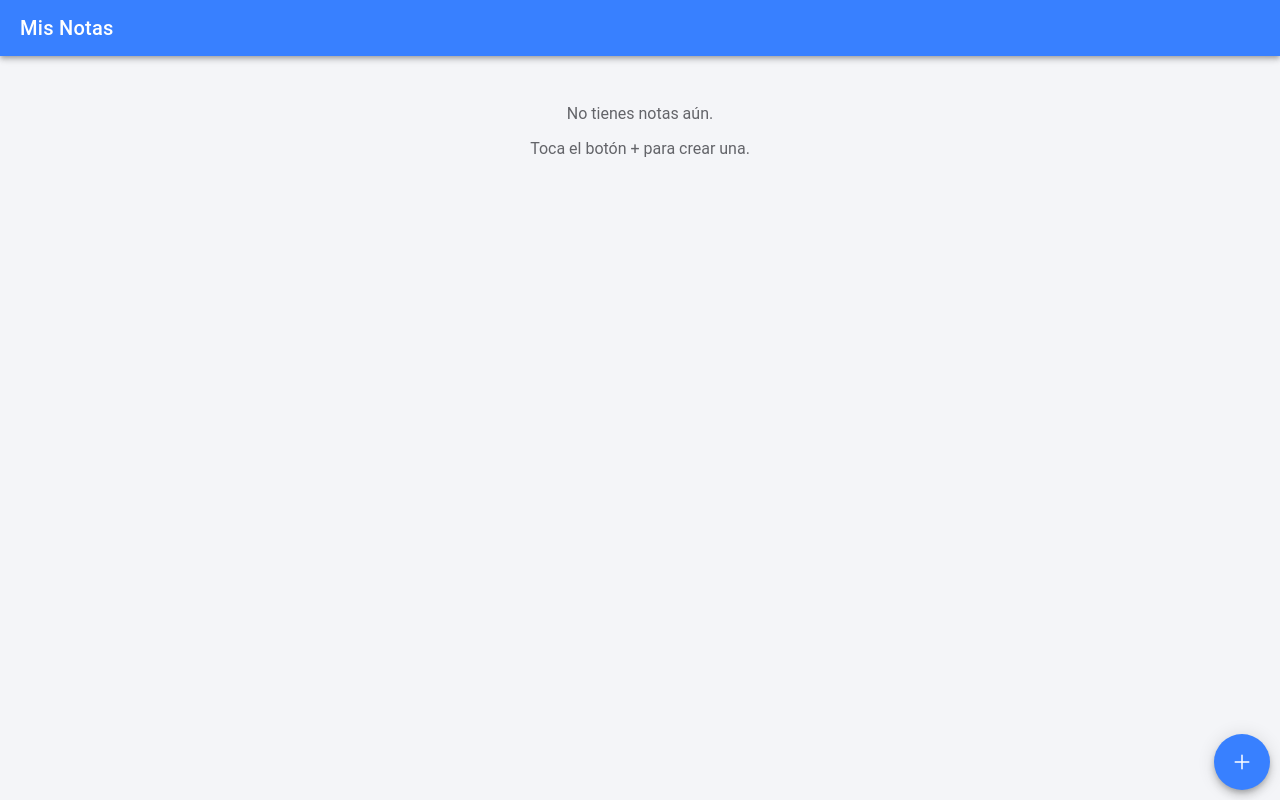
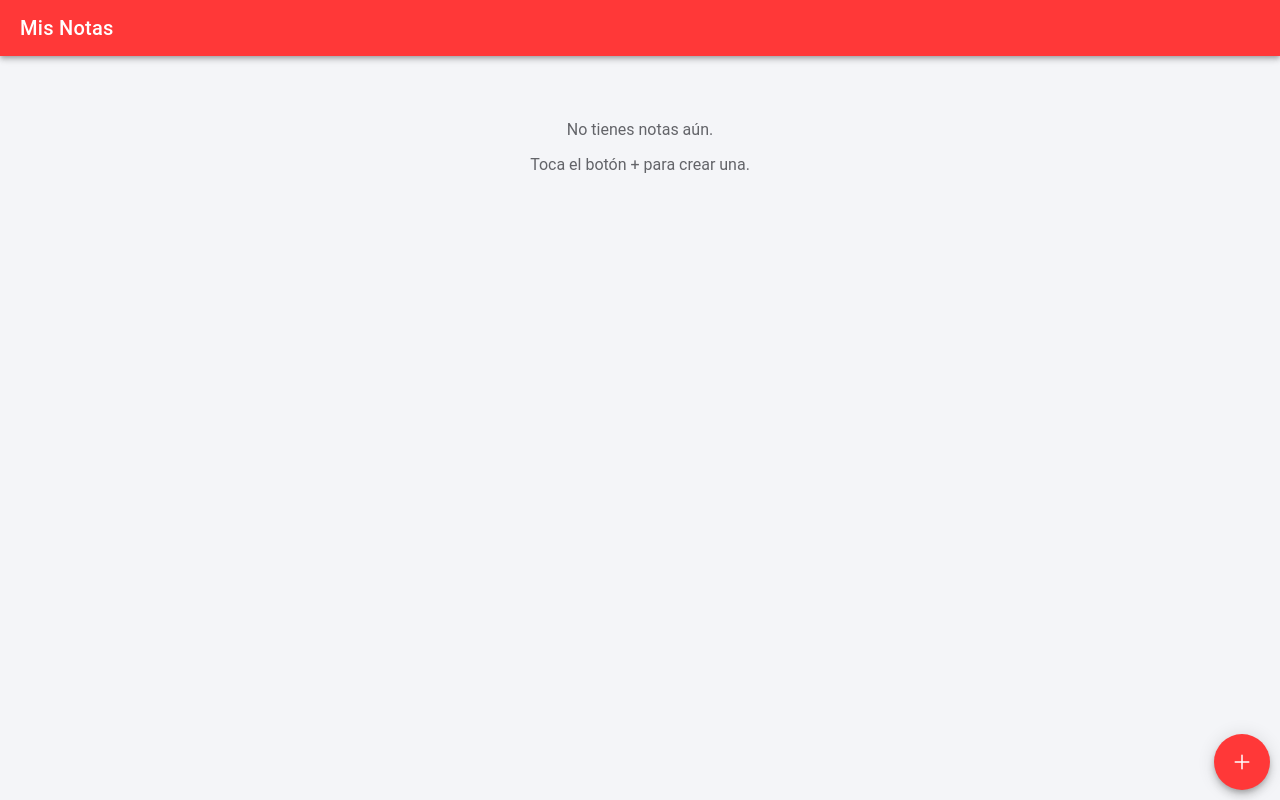
Before and after one commit to ElbisVallejos/Ionic, a React (Vite) app: page /notes in a window 1280 px wide. Built offline with nearby package versions, Linux system fonts and the light colour scheme.

Commit message:
Arreglos finales

```diff
--- a/src/pages/Notes.tsx
+++ b/src/pages/Notes.tsx
@@ -1,9 +1,10 @@
-import React from 'react';
+import React, { useState } from 'react';
 import {
   IonPage, IonHeader, IonToolbar, IonTitle,
   IonContent, IonList, IonItem, IonLabel,
   IonItemSliding, IonItemOptions, IonItemOption,
-  IonIcon, IonFab, IonFabButton, IonText, IonNote
+  IonIcon, IonFab, IonFabButton, IonText, IonNote,
+  useIonViewWillEnter  // ← esto es la clave
 } from '@ionic/react';
 import { add, trash } from 'ionicons/icons';
 
@@ -15,9 +16,12 @@ interface Note {
 }
 
 const Notes: React.FC = () => {
-  const [notes, setNotes] = React.useState<Note[]>(() => {
+  const [notes, setNotes] = useState<Note[]>([]);
+
+  // Se ejecuta CADA VEZ que entras a esta pantalla
+  useIonViewWillEnter(() => {
     const saved = localStorage.getItem('mis_notas');
-    return saved ? JSON.parse(saved) : [];
+    setNotes(saved ? JSON.parse(saved) : []);
   });
 
   const deleteNote = (id: string) => {
@@ -34,7 +38,7 @@ const Notes: React.FC = () => {
         </IonToolbar>
       </IonHeader>
 
-      <IonContent>
+      <IonContent className="ion-padding">
         {notes.length === 0 ? (
           <div style={{ textAlign: 'center', marginTop: '3rem' }}>
             <IonText color="medium">
@@ -46,11 +50,14 @@ const Notes: React.FC = () => {
           <IonList>
             {notes.map(note => (
               <IonItemSliding key={note.id}>
-                <IonItem>
+                <IonItem lines="full" style={{
+                  '--background': '#ffffff',
+                  marginBottom: '8px'
+                }}>
                   <IonLabel>
-                    <h2>{note.title}</h2>
-                    <p>{note.content}</p>
-                    <IonNote>{note.date}</IonNote>
+                    <h2 style={{ fontWeight: '600' }}>{note.title}</h2>
+                    <p style={{ color: '#666' }}>{note.content}</p>
+                    <IonNote style={{ fontSize: '12px' }}>{note.date}</IonNote>
                   </IonLabel>
                 </IonItem>
                 <IonItemOptions side="end">
--- a/src/theme/variables.css
+++ b/src/theme/variables.css
@@ -1,12 +1,12 @@
 /* For information on how to create your own theme, please refer to:
 http://ionicframework.com/docs/theming/ */
 :root {
-  --ion-color-primary: #3880ff;
+  --ion-color-primary: #ff3838;
   --ion-color-primary-rgb: 56, 128, 255;
   --ion-color-primary-contrast: #ffffff;
-  --ion-color-primary-shade: #3171e0;
-  --ion-color-primary-tint: #4c8dff;
+  --ion-color-primary-shade: #da6363f7;
+  --ion-color-primary-tint: #ff4c4c;
   --ion-background-color: #f4f5f8;
-  --ion-toolbar-background: #3880ff;
+  --ion-toolbar-background: #ff3838;
   --ion-toolbar-color: #ffffff;
 }
```
